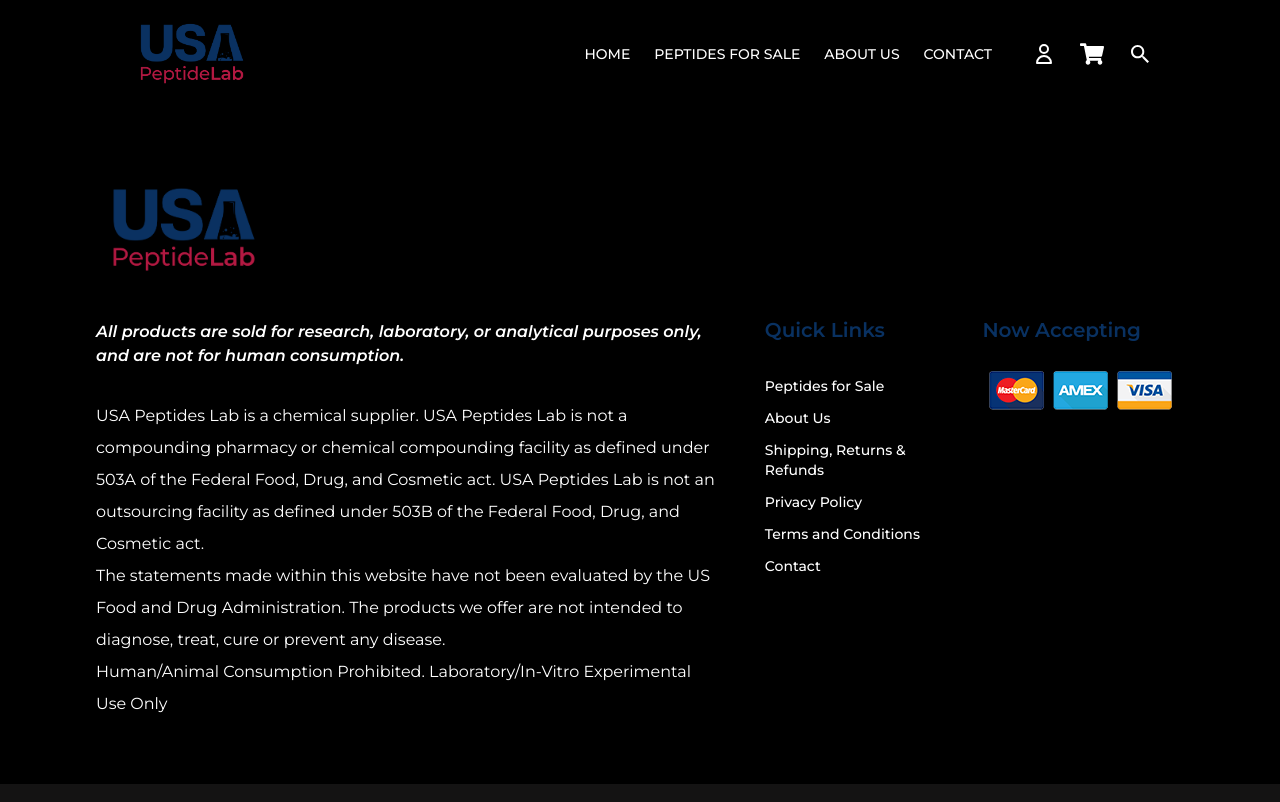
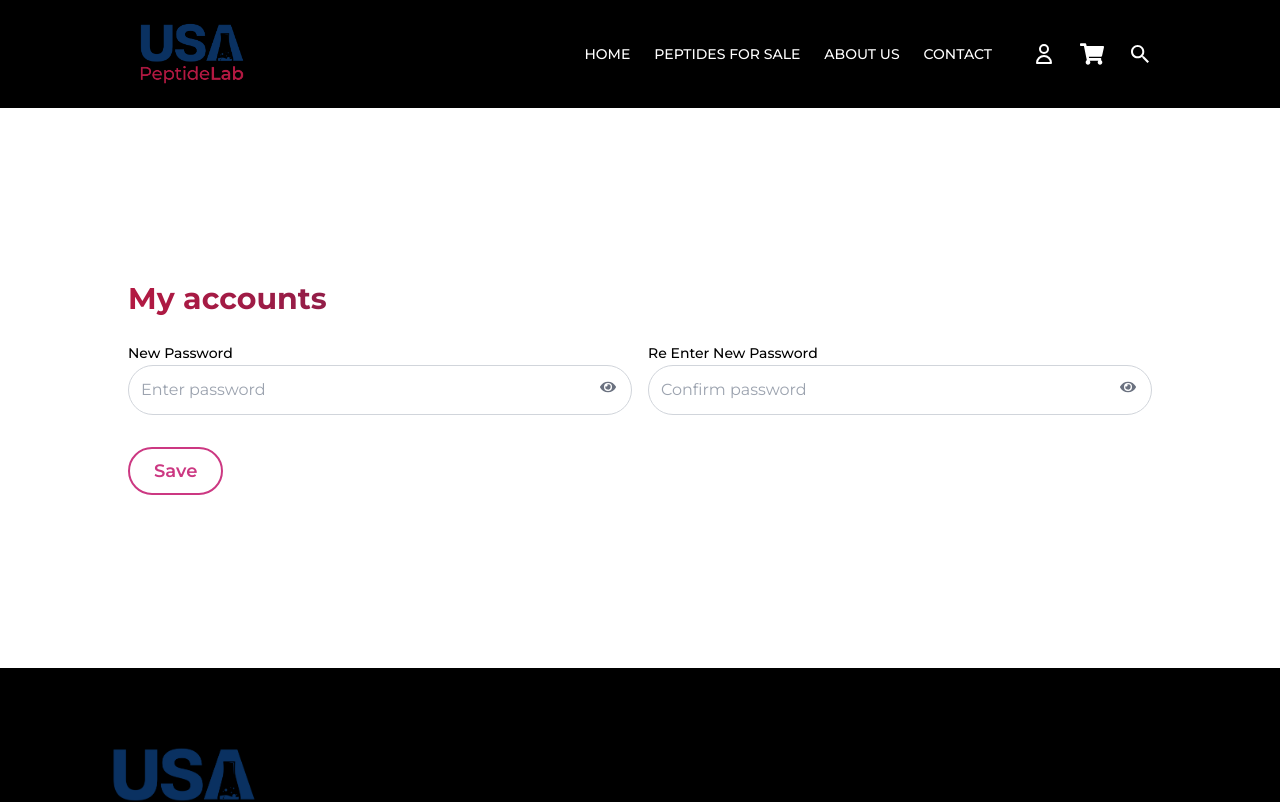
Before and after one commit to Huzaifa4472/USA-peptides, a React (Create React App) app in the folder frontend/: page /user/my-accounts/setup-password in a window 1280 px wide. Shown: the top 802 px of the page. Built offline with nearby package versions, Linux system fonts and the light colour scheme.

Commit message:
setup password component updated

```diff
--- a/frontend/src/routes/UserRoute.jsx
+++ b/frontend/src/routes/UserRoute.jsx
@@ -33,7 +33,7 @@ const userRoutes = [
   />,
   <Route
     key="setup-password"
-    path="my-accounts/setup-password/:token/:email"
+    path="my-accounts/setup-password"
     element={<SetUpPassword />}
   />,
   <Route key="privacy" path="privacy-policy" element={<PrivacyPolicy />} />,
--- a/frontend/src/user/components/SetUpPassword.jsx
+++ b/frontend/src/user/components/SetUpPassword.jsx
@@ -1,10 +1,11 @@
 // src/pages/SetUpPassword.jsx
 import { useState } from "react";
 import { useParams, useNavigate } from "react-router-dom";
-import { ToastContainer, toast } from "react-toastify";
+import { ToastContainer } from "react-toastify";
 import { FaEye, FaEyeSlash } from "react-icons/fa";
 import "react-toastify/dist/ReactToastify.css";
 import { completeSignup } from "../../service/service";
+import { successToast, errorToast } from "../../utils/AlertsConfig";
 
 const SetUpPassword = () => {
   const { token, email } = useParams(); // Get token & email from URL
@@ -15,58 +16,35 @@ const SetUpPassword = () => {
   const [showPassword, setShowPassword] = useState(false);
   const [showConfirmPassword, setShowConfirmPassword] = useState(false);
 
-  const toastConfig = {
-    position: "top-right",
-    autoClose: 3000,
-    style: {
-      backgroundColor: "#fff",
-      color: "#093161",
-      borderRadius: "12px",
-      fontSize: "14px",
-      fontWeight: "500",
-      padding: "12px 16px",
-    },
-  };
-
   const handleSubmit = async (e) => {
     e.preventDefault();
 
     if (password !== confirmPassword) {
-      toast.error("Passwords do not match", toastConfig);
+      errorToast("Passwords do not match!");
       return;
     }
-
     try {
       const res = completeSignup(email, token, password);
-
-      toast.success(
-        res.data?.message || "Password set successfully!",
-        toastConfig
-      );
+      successToast("Password set successfully!");
       setPassword("");
       setConfirmPassword("");
       setTimeout(() => {
         navigate("/user/my-accounts"); // Redirect to login page
       }, 1500);
     } catch (err) {
-      toast.error(
-        err.response?.data?.message || "Something went wrong",
-        toastConfig
-      );
+      errorToast("Failed to set password. Please try again.");
     }
   };
 
   return (
-    <div className="flex flex-col items-center justify-center min-h-screen bg-gray-50">
-      <ToastContainer />
-      <div className="w-full max-w-md p-6 bg-white shadow-lg rounded-lg">
-        <h1 className="text-2xl font-bold text-center mb-6">
-          Set Up Your Password
+    <div className="flex flex-col items-center justify-center h-[70vh]">
+      <div className=" w-[80%] ">
+        <h1 className="text-[30px] font-[700] leading-[36px] text-gradient  mb-6">
+          My accounts
         </h1>
-        <form onSubmit={handleSubmit} className="flex flex-col gap-4">
-          {/* Password */}
+        <form onSubmit={handleSubmit} className="grid md:grid-cols-2  gap-4">
           <div className="relative">
-            <label className="text-sm font-medium">Password</label>
+            <label className="text-sm font-medium">New Password</label>
             <input
               type={showPassword ? "text" : "password"}
               value={password}
@@ -85,14 +63,14 @@ const SetUpPassword = () => {
 
           {/* Confirm Password */}
           <div className="relative">
-            <label className="text-sm font-medium">Confirm Password</label>
+            <label className="text-sm font-medium">Re Enter New Password</label>
             <input
               type={showConfirmPassword ? "text" : "password"}
               value={confirmPassword}
               onChange={(e) => setConfirmPassword(e.target.value)}
               placeholder="Confirm password"
               required
-              className="w-full p-3 border border-gray-300 rounded-full focus:outline-none focus:ring-2 focus:ring-[#CC3882]"
+              className="w-full  p-3 border border-gray-300 rounded-full focus:outline-none focus:ring-2 focus:ring-[#CC3882]"
             />
             <div
               onClick={() => setShowConfirmPassword((prev) => !prev)}
@@ -104,12 +82,13 @@ const SetUpPassword = () => {
 
           <button
             type="submit"
-            className="mt-4 hover:bg-[#CC3882] transition-all duration-500 ease-in-out hover:text-white text-[#CC3882] border-2 border-[#CC3882] font-semibold text-lg rounded-full px-6 py-2"
+            className="mt-4 w-fit hover:bg-[#CC3882] transition-all duration-500 ease-in-out hover:text-white text-[#CC3882] border-2 border-[#CC3882] font-semibold text-lg rounded-full px-6 py-2"
           >
-            Set Password
+            Save
           </button>
         </form>
       </div>
+      <ToastContainer />
     </div>
   );
 };
```
